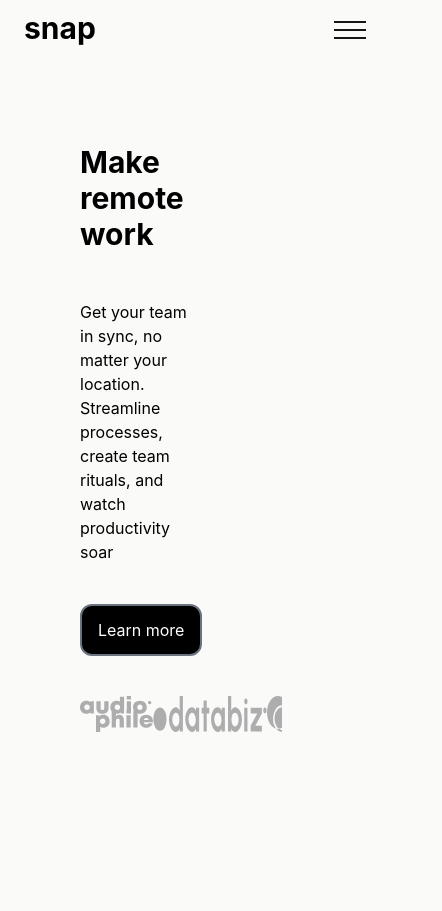
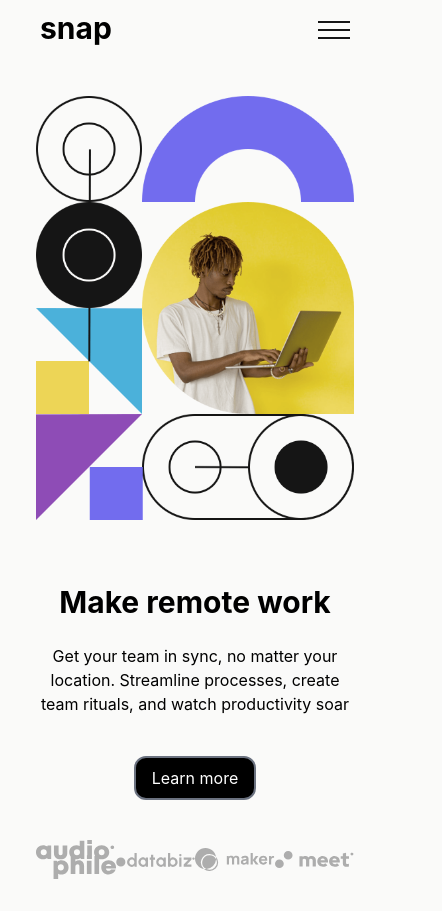
Before and after one commit to sayyidkhan/dropdown-webpage-assignment, a React (Create React App) app: page / in a window 390 px wide. Shown: the whole page, 442 px wide, since content can reach past the window. Before the commit the page ends 844 px from the top, so only its background shows below. Built offline with nearby package versions, Linux system fonts and the light colour scheme.

Commit message:
mobile view - flex wrap

```diff
--- a/src/components/main/Section.js
+++ b/src/components/main/Section.js
@@ -4,20 +4,20 @@ import { clientIcon } from "../../resources/data";
 
 const Section = () => {
   return (
-    <div className=" flex justify-between [&>*]:w-full [&>div]:p-20 lg:[&>div]:p-18 md:[&>div]:p-16 sm:[&>div]:p-12">
-      <div className="flex-row content-evenly w-full">
-        <div className="xl:text-7xl lg:text-6xl md:text-5xl text-3xl font-bold">
-          Make <br /> remote work
+    <div className="flex flex-wrap flex-col-reverse sm:flex-row sm:flex-nowrap justify-between [&>*]:w-full [&>div]:p-8 lg:[&>div]:p-18 md:[&>div]:p-16 sm:[&>div]:p-12 px-1 ">
+      <div className="w-full sm:text-left text-center">
+        <div className="xl:text-7xl lg:text-6xl md:text-5xl text-3xl font-bold ">
+          Make remote work
         </div>
-        <br /> <br />
+        <br />
         <h2>
           Get your team in sync, no matter your location. Streamline processes,
           create team rituals, and watch productivity soar
         </h2>
-        <button className="mx-0 px-4 py-3 bg-black text-white box-border border-2 border-gray-500 rounded-xl min-w-max my-10 ">
+        <button className="mx-0 px-4 py-2 bg-black text-white box-border border-2 border-gray-500 rounded-xl min-w-max my-10 ">
           Learn more
         </button>
-        <h2 className="flex">
+        <h2 className="flex [&>*]:w-1/4 items-center mx-auto">
           <img src={clientIcon[0].icon} />
           <img src={clientIcon[1].icon} />
           <img src={clientIcon[2].icon} />
--- a/src/components/navbar/NavBar.js
+++ b/src/components/navbar/NavBar.js
@@ -20,7 +20,7 @@ const NavBar = () => {
   useEffect(() => {}, [companyList]);
 
   return (
-    <div className="navbar flex w-full md:p-2 p-4 mx-auto justify-between font-bold h-16">
+    <div className="navbar flex w-full md:p-2 p-8 mx-auto justify-between font-bold h-16">
       <div className="flex items-center [&>*]:mx-2 md:[&>*]:mx-4 sm:text-base text-sm [&>.webview]:hidden sm:[&>.webview]:inline">
         <div className="pb-2 text-3xl">snap</div>
         <div
```
